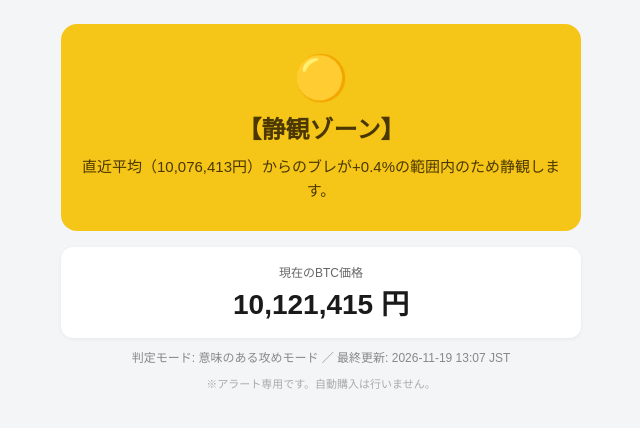
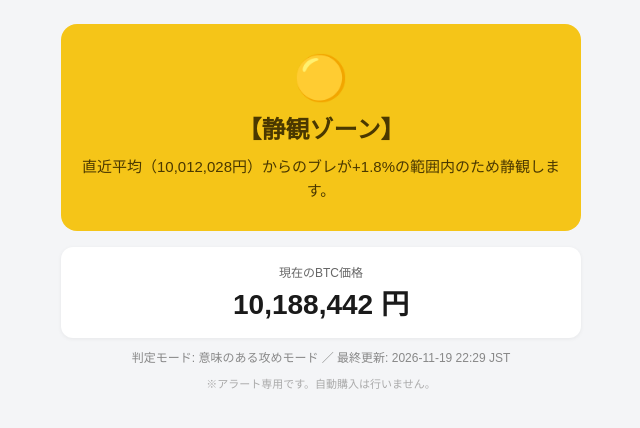
Before and after one commit to daikiogita0708-lab/btc-signal, a plain HTML site: page index.html in a window 1280 px wide. Shown: the full height of the page, 319-959 px from the left. Drawn offline with Linux system fonts and the light colour scheme.

Commit message:
deploy: f242501e46ad334ea47c79a5393d16b55136b88c

```diff
--- a/index.html
+++ b/index.html
@@ -22,13 +22,13 @@
   <div class="card">
     <div class="emoji">🟡</div>
     <div class="title">【静観ゾーン】</div>
-    <div class="reason">直近平均（10,076,413円）からのブレが+0.4%の範囲内のため静観します。</div>
+    <div class="reason">直近平均（10,012,028円）からのブレが+1.8%の範囲内のため静観します。</div>
   </div>
   <div class="price">
     <div class="label">現在のBTC価格</div>
-    <div class="value">10,121,415 円</div>
+    <div class="value">10,188,442 円</div>
   </div>
-  <div class="meta">判定モード: 意味のある攻めモード ／ 最終更新: 2026-11-19 13:07 JST</div>
+  <div class="meta">判定モード: 意味のある攻めモード ／ 最終更新: 2026-11-19 22:29 JST</div>
   <div class="note">※アラート専用です。自動購入は行いません。</div>
 </body>
 </html>
```
